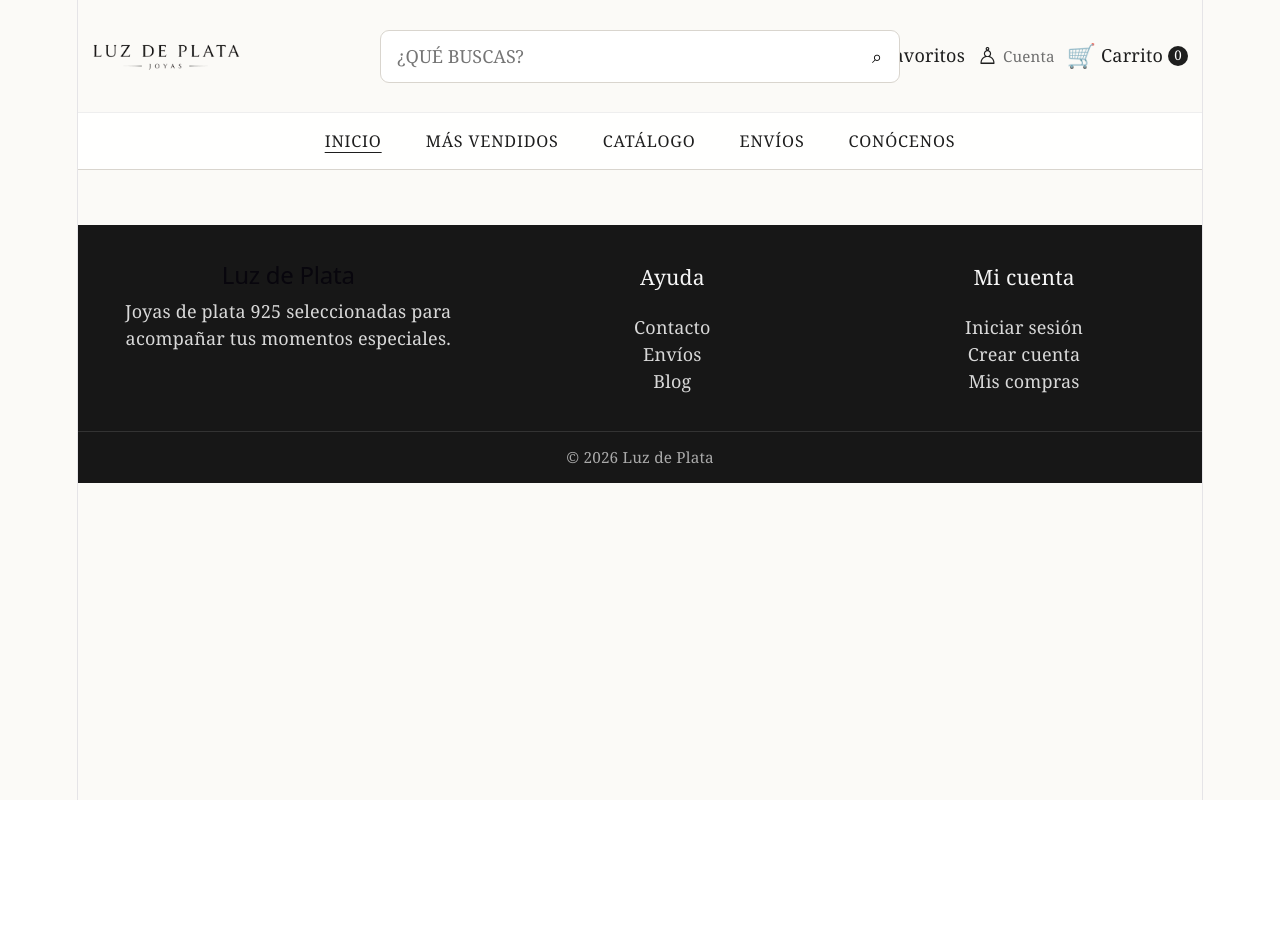
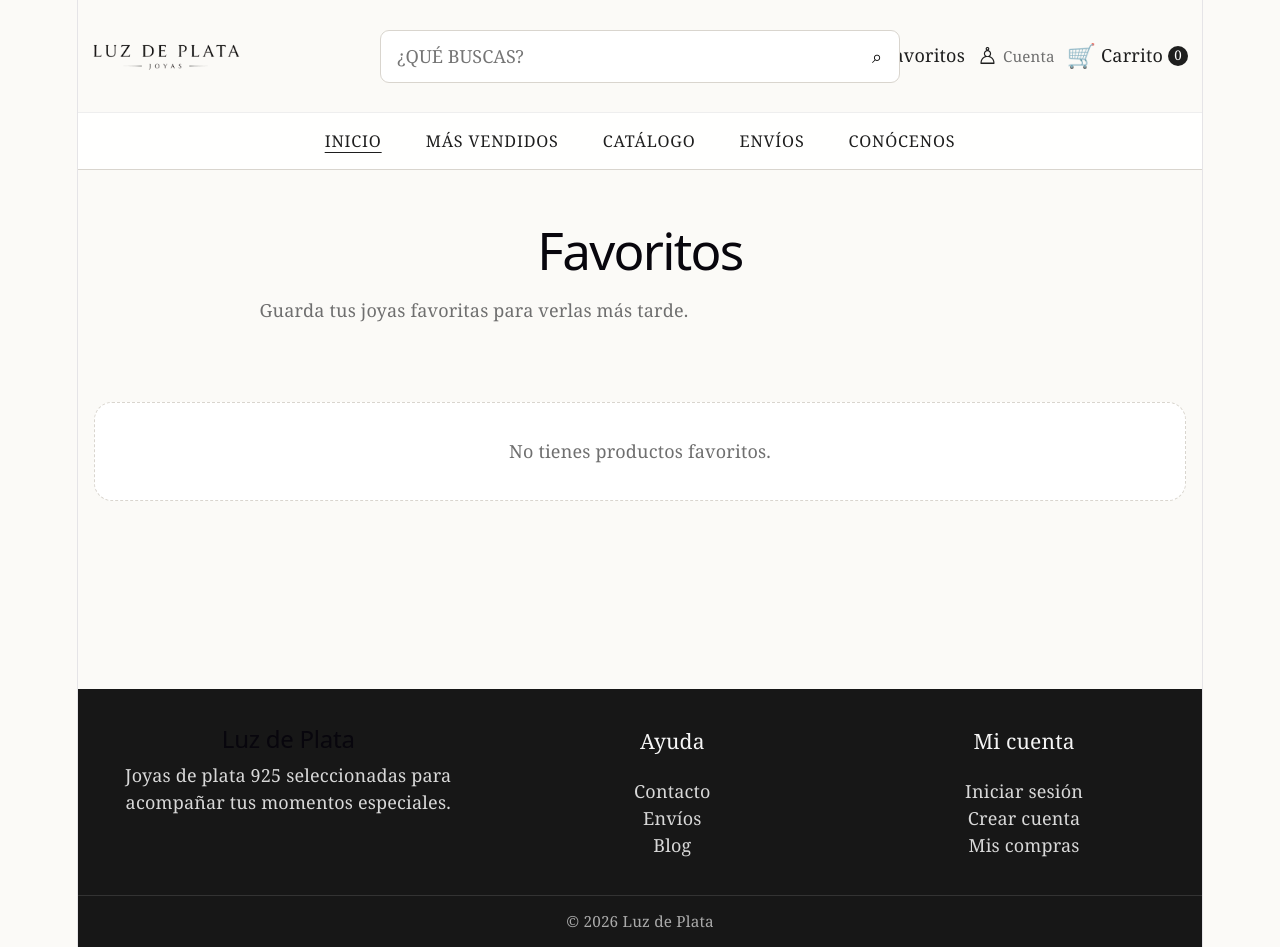
Before and after one commit to jairvas12/luz_de_plata, a React (Vite) app in the folder luz-de-plata-react/: page /Favoritos in a window 1280 px wide. Before the commit the page ends 800 px from the top, so only its background shows below. Built offline with nearby package versions, Linux system fonts and the light colour scheme.

Commit message:
agregado favortios.js y funcionando click de favoritos con su pagina respectiva

```diff
--- a/luz-de-plata-react/src/App.jsx
+++ b/luz-de-plata-react/src/App.jsx
@@ -21,6 +21,7 @@ import MisEnvios from "./pages/MisEnvios";
 import { Routes, Route } from "react-router-dom";
 import DetalleProducto from "./pages/DetalleProducto";
 import Carrito from "./pages/Carrito";
+import Favoritos from "./pages/Favoritos";
 
 function App() {
   return (
@@ -43,6 +44,7 @@ function App() {
         <Route path="/MisEnvios" element={<MisEnvios />} />
         <Route path="/producto/:id" element={<DetalleProducto />} />
         <Route path="/Carrito" element={<Carrito />} />
+        <Route path="/Favoritos" element={<Favoritos />} />
       </Routes>
       <Pie />
     </>
--- a/luz-de-plata-react/src/components/Cabecera.jsx
+++ b/luz-de-plata-react/src/components/Cabecera.jsx
@@ -54,11 +54,11 @@ function Cabecera() {
           </div>
 
           <div className="acciones">
-            <a className="accion" href="favoritos.html">
+            <Link className="accion" to="/Favoritos">
               <span className="accion__icono">♡</span>
 
               <span className="accion__texto">Favoritos</span>
-            </a>
+            </Link>
 
             <Link className="accion" to="/Login">
               <span className="accion__icono">♙</span>
--- a/luz-de-plata-react/src/components/ProductoCard.jsx
+++ b/luz-de-plata-react/src/components/ProductoCard.jsx
@@ -1,12 +1,43 @@
+import { useEffect, useState } from "react";
 import { Link } from "react-router-dom";
+import { alternarFavorito, esFavorito } from "../utils/favoritos";
 
 function ProductoCard({ producto }) {
+  const [favorito, setFavorito] = useState(esFavorito(producto.id));
+
+  useEffect(() => {
+    function actualizarFavorito() {
+      setFavorito(esFavorito(producto.id));
+    }
+
+    window.addEventListener("favoritosActualizados", actualizarFavorito);
+
+    return () => {
+      window.removeEventListener("favoritosActualizados", actualizarFavorito);
+    };
+  }, [producto.id]);
+
+  function manejarFavorito() {
+    alternarFavorito(producto);
+
+    setFavorito(esFavorito(producto.id));
+  }
+
   return (
     <article className="producto-card">
       <div className="producto-card__imagen">
         <Link to={`/producto/${producto.id}`}>
           <img src={producto.image} alt={producto.name} />
         </Link>
+
+        <button
+          type="button"
+          className="producto-card__favorito"
+          onClick={manejarFavorito}
+          aria-label={favorito ? "Quitar de favoritos" : "Agregar a favoritos"}
+        >
+          {favorito ? "♥" : "♡"}
+        </button>
       </div>
 
       <div className="producto-card__cuerpo">
--- /dev/null
+++ b/luz-de-plata-react/src/pages/Favoritos.jsx
@@ -0,0 +1,92 @@
+import { useEffect, useState } from "react";
+import { Link } from "react-router-dom";
+import { obtenerFavoritos, guardarFavoritos } from "../utils/favoritos";
+import "../css/estilos.css";
+
+function Favoritos() {
+  const [favoritos, setFavoritos] = useState(obtenerFavoritos());
+
+  useEffect(() => {
+    function actualizarFavoritos() {
+      setFavoritos(obtenerFavoritos());
+    }
+
+    window.addEventListener("favoritosActualizados", actualizarFavoritos);
+
+    return () => {
+      window.removeEventListener("favoritosActualizados", actualizarFavoritos);
+    };
+  }, []);
+
+  function eliminarFavorito(id) {
+    const nuevosFavoritos = favoritos.filter((producto) => producto.id !== id);
+
+    setFavoritos(nuevosFavoritos);
+    guardarFavoritos(nuevosFavoritos);
+  }
+
+  return (
+    <main>
+      <section className="pagina-encabezado">
+        <div className="contenedor">
+          <h1>Favoritos</h1>
+
+          <p className="bajada">
+            Guarda tus joyas favoritas para verlas más tarde.
+          </p>
+        </div>
+      </section>
+
+      <section className="seccion--corta">
+        <div className="contenedor">
+          {favoritos.length === 0 ? (
+            <div className="mensaje-vacio">No tienes productos favoritos.</div>
+          ) : (
+            <div className="productos-grid">
+              {favoritos.map((producto) => (
+                <article className="producto-card" key={producto.id}>
+                  <div className="producto-card__imagen">
+                    <Link to={`/producto/${producto.id}`}>
+                      <img src={producto.image} alt={producto.name} />
+                    </Link>
+                  </div>
+
+                  <div className="producto-card__cuerpo">
+                    <span className="producto-card__categoria">
+                      {producto.category}
+                    </span>
+
+                    <h3>{producto.name}</h3>
+
+                    <p className="producto-card__precio">
+                      ${producto.price.toLocaleString("es-CL")}
+                    </p>
+
+                    <div className="producto-card__acciones">
+                      <Link
+                        to={`/producto/${producto.id}`}
+                        className="boton boton--claro"
+                      >
+                        Ver detalle
+                      </Link>
+
+                      <button
+                        type="button"
+                        className="boton"
+                        onClick={() => eliminarFavorito(producto.id)}
+                      >
+                        Quitar
+                      </button>
+                    </div>
+                  </div>
+                </article>
+              ))}
+            </div>
+          )}
+        </div>
+      </section>
+    </main>
+  );
+}
+
+export default Favoritos;
--- /dev/null
+++ b/luz-de-plata-react/src/utils/favoritos.js
@@ -0,0 +1,41 @@
+const CLAVE_FAVORITOS = "favoritos";
+
+export function obtenerFavoritos() {
+  const favoritosGuardados = localStorage.getItem(CLAVE_FAVORITOS);
+
+  if (!favoritosGuardados) {
+    return [];
+  }
+
+  return JSON.parse(favoritosGuardados);
+}
+
+export function guardarFavoritos(favoritos) {
+  localStorage.setItem(CLAVE_FAVORITOS, JSON.stringify(favoritos));
+
+  window.dispatchEvent(new Event("favoritosActualizados"));
+}
+
+export function alternarFavorito(producto) {
+  const favoritos = obtenerFavoritos();
+
+  const existe = favoritos.some((item) => item.id === producto.id);
+
+  let nuevosFavoritos;
+
+  if (existe) {
+    nuevosFavoritos = favoritos.filter((item) => item.id !== producto.id);
+  } else {
+    nuevosFavoritos = [...favoritos, producto];
+  }
+
+  guardarFavoritos(nuevosFavoritos);
+
+  return nuevosFavoritos;
+}
+
+export function esFavorito(id) {
+  const favoritos = obtenerFavoritos();
+
+  return favoritos.some((item) => item.id === id);
+}
```
